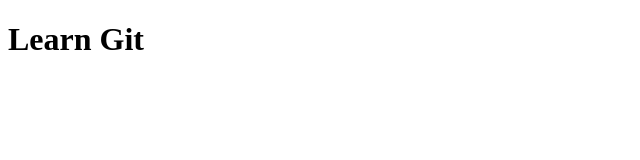
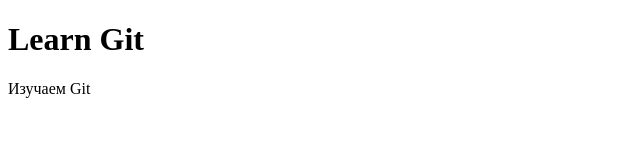
Before and after one commit to Qwerish/learn-git, a plain HTML site: page index.html in a window 1280 px wide. Shown: the whole page, without its empty margins (0-640 px from the left). Drawn offline with Linux system fonts and the light colour scheme.

Commit message:
Add new paragraph

```diff
--- a/index.html
+++ b/index.html
@@ -10,6 +10,9 @@
 
 <body>
     <h1>Learn Git</h1>
+
+    <p>Изучаем Git </p>
+
 </body>
 
 </html>
```
